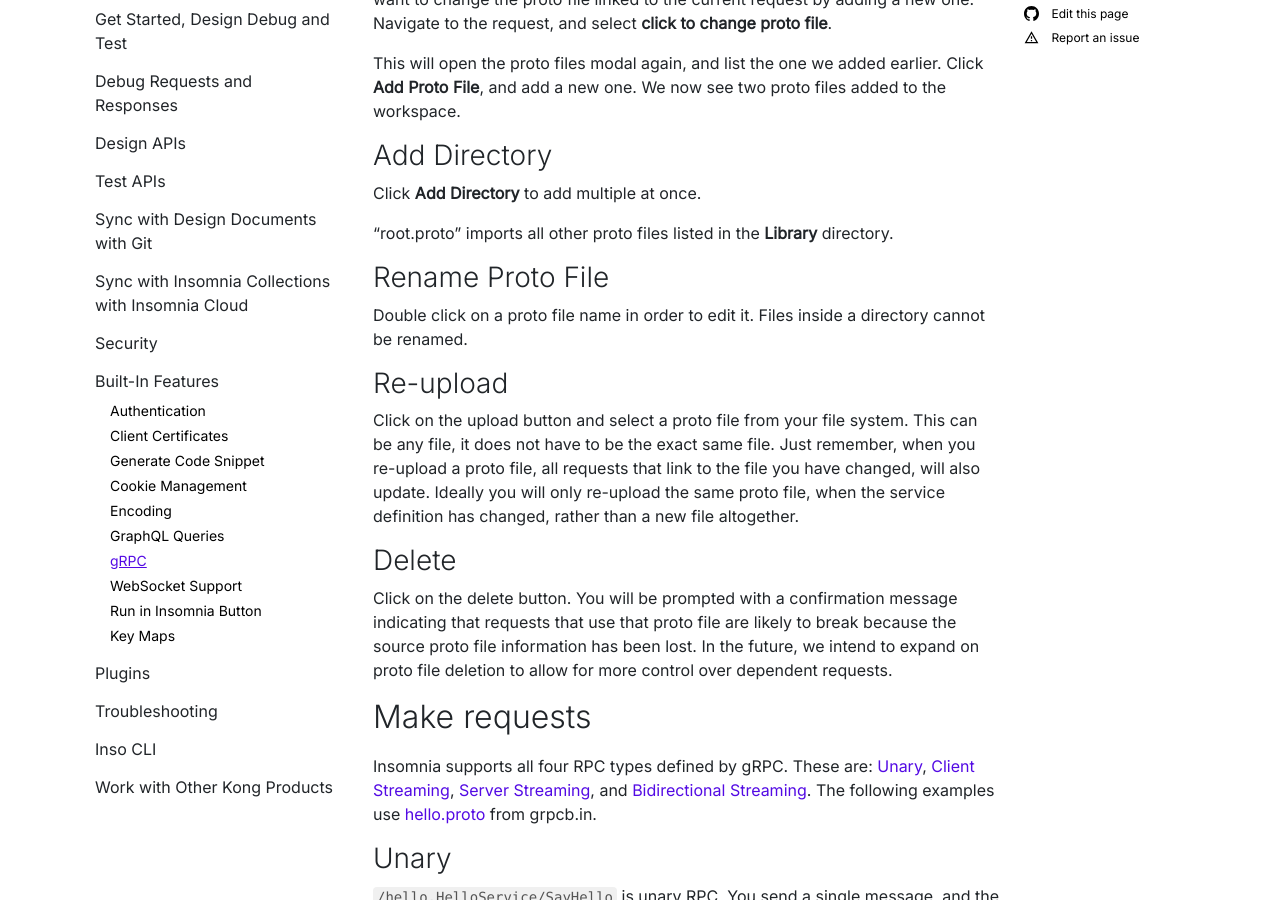
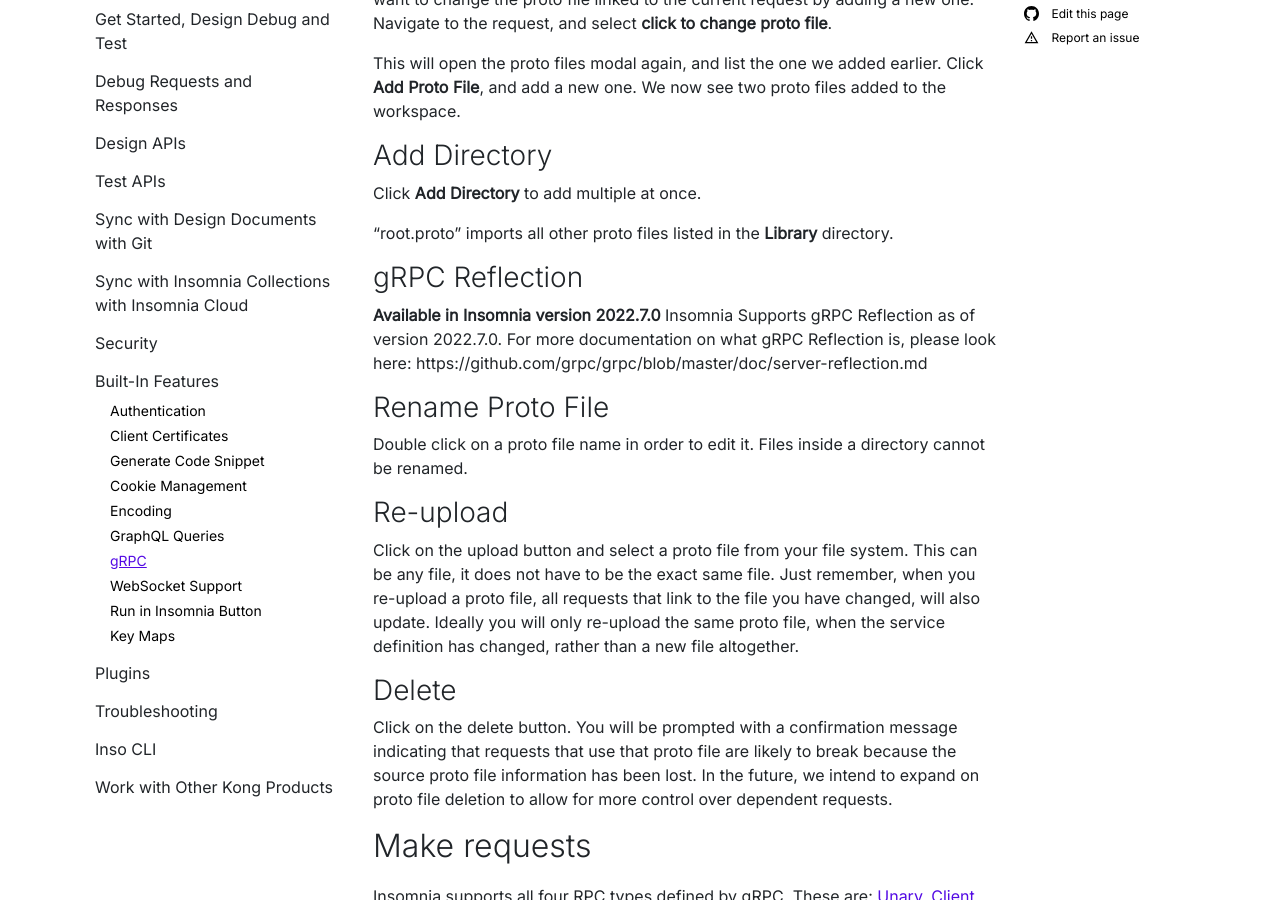
Before and after one commit to Kong/insomnia-docs, a Jekyll site: the page built from docs/insomnia/grpc.md, in a window 1280 px wide and 900 px high, scrolled down 1151 px. Built offline with Jekyll 4.4.1, drawn with Linux system fonts in a browser that asks for light colours; comment, search, counter and statistics services are not loaded.

Commit message:
add gRPC reflection support

```diff
--- a/docs/insomnia/grpc.md
+++ b/docs/insomnia/grpc.md
@@ -36,6 +36,11 @@
 Click **Add Directory** to add multiple at once.
 
 "root.proto" imports all other proto files listed in the **Library** directory.
+
+### gRPC Reflection
+**Available in Insomnia version 2022.7.0**
+Insomnia Supports gRPC Reflection as of version 2022.7.0.  For more documentation on what gRPC Reflection is, please look here: https://github.com/grpc/grpc/blob/master/doc/server-reflection.md
+
 
 ### Rename Proto File
 
```
